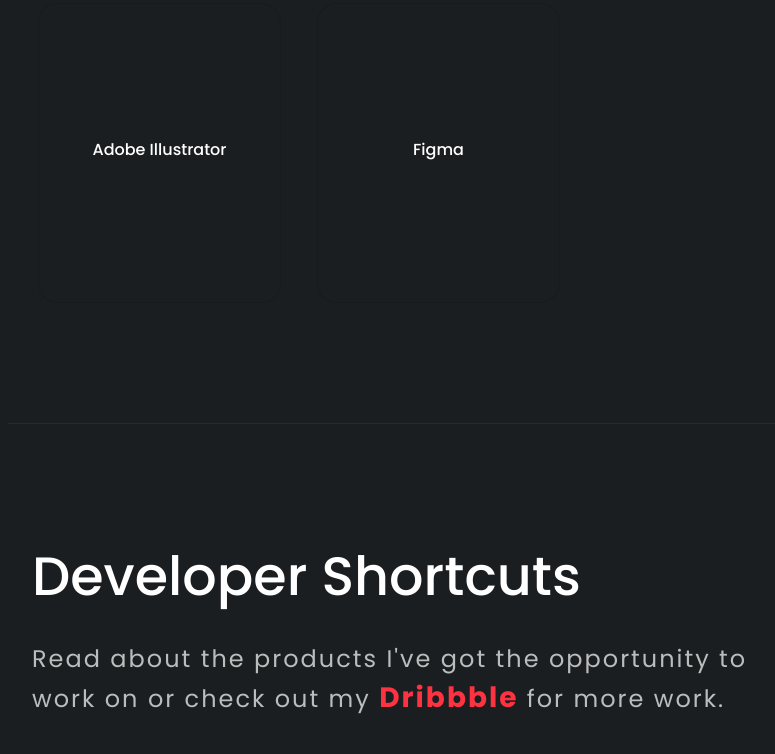
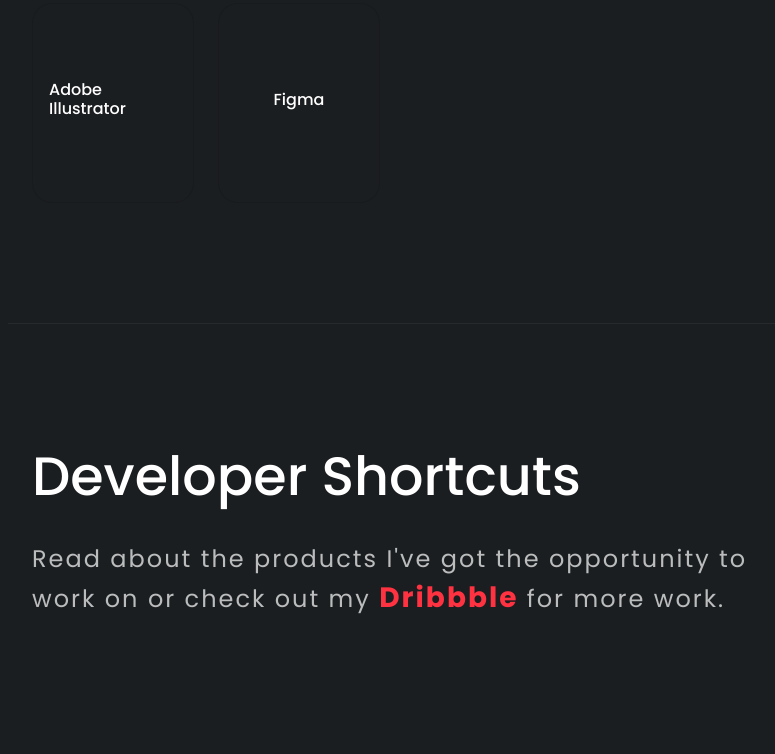
Before and after one commit to mmriz16/Shortcuts, a plain HTML site: page index.html in a window 1280 px wide. Shown: the part 930-1684 px from the top of the page, without its empty margins (62-837 px from the left). Drawn offline with nearby package versions, Linux system fonts and the light colour scheme.

```diff
--- a/index.html
+++ b/index.html
@@ -93,16 +93,16 @@
     <section class="shortcuts-card">
         <div class="shortcuts-card-container container">
             <div class="shortcuts-card-row row d-flex align-items-center" style="margin-top: 20px;">
-                <div class="shortcuts-card-right col-12 col-sm-3 d-flex justify-content-center">
-                    <a href="shortcuts.html" class="card" style="width: 95%; height: 300px;">
+                <div class="shortcuts-card-right col-12 col-sm-2 d-flex justify-content-center">
+                    <a href="shortcuts.html" class="card" style="width: 100%; height: 200px;">
                         <div class="card-body d-flex justify-content-center align-items-center">
                             <img src="" alt="">
                             <h5 class="card-title">Adobe Illustrator</h5>
                         </div>
                     </a>
                 </div>
-                <div class="shortcuts-card-right col-12 col-sm-3 d-flex justify-content-center">
-                    <a href="#" class="card" style="width: 95%; height: 300px;">
+                <div class="shortcuts-card-right col-12 col-sm-2 d-flex justify-content-center">
+                    <a href="shortcuts.html" class="card" style="width: 100%; height: 200px;">
                         <div class="card-body d-flex justify-content-center align-items-center">
                             <img src="" alt="">
                             <h5 class="card-title">Figma</h5>
```
